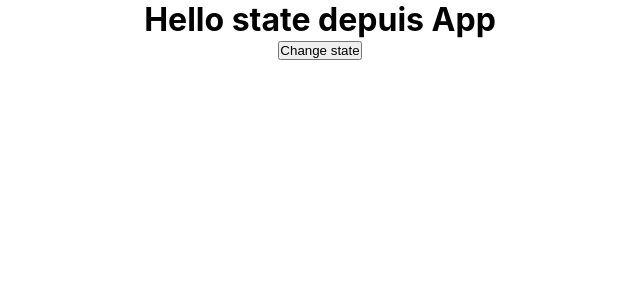
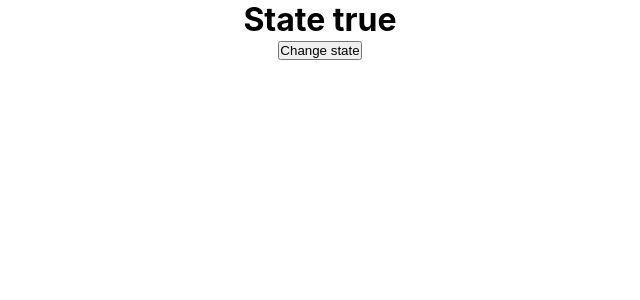
Before and after one commit to Aucante/react-training, a React (Create React App) app: page / in a window 1280 px wide. Shown: the top 300 px of the page, without its empty margins (320-960 px from the left). Built offline with nearby package versions, Linux system fonts and the light colour scheme.

Commit message:
ternaire

```diff
--- a/src/App.js
+++ b/src/App.js
@@ -11,9 +11,16 @@ function App() {
     setToggle(!toggle)
   }
 
+
+
+
   return (
     <div className="App">
-      <h1>Hello state depuis App</h1>
+      {toggle ?
+      <h1>State true</h1>
+      :
+      <h1>State false</h1>
+      }
       <button onClick={changeState}>Change state</button>
     </div>
   );
```
